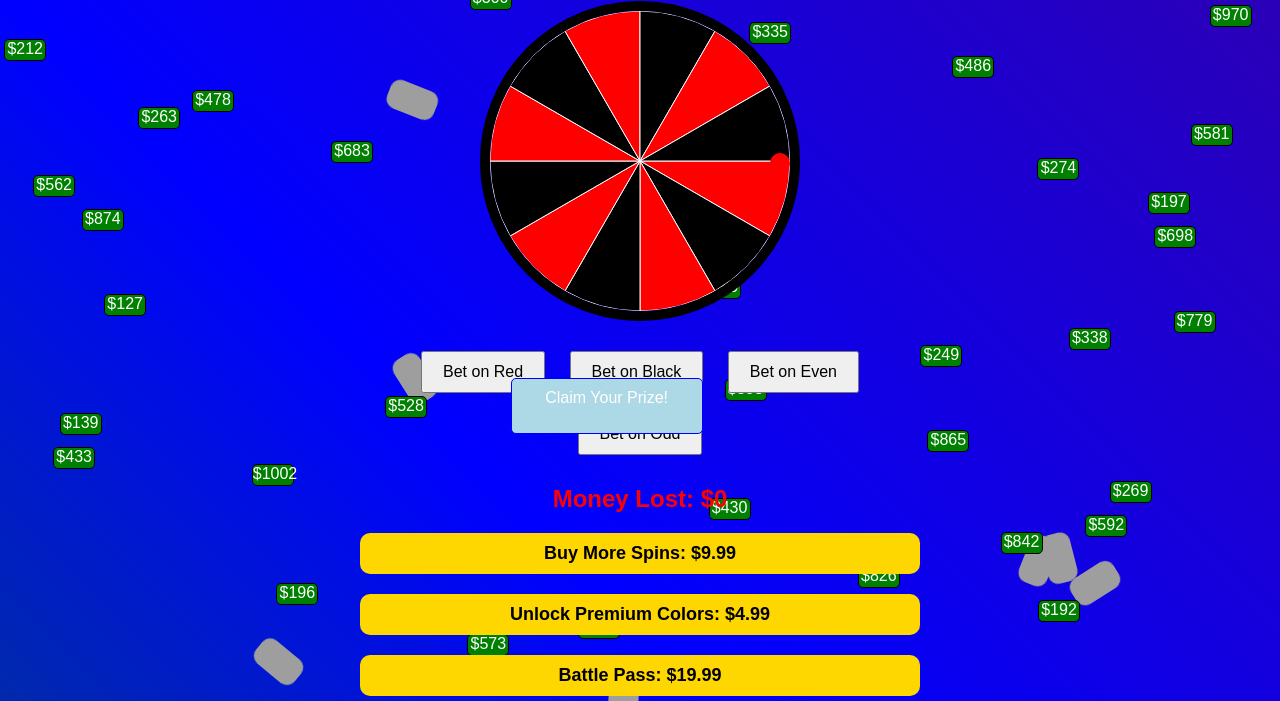
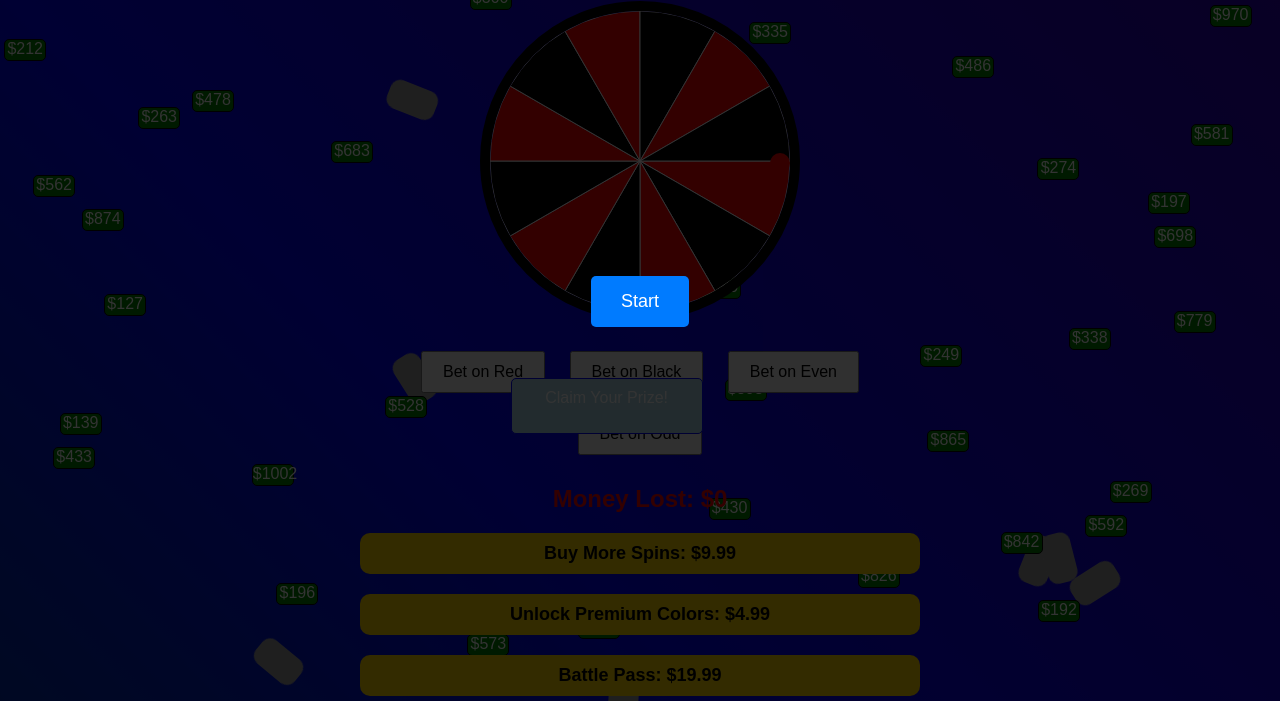
Before and after one commit to powplowdevs/Ricky-Roulette, a plain HTML site: page index.html in a window 1280 px wide. Shown: the part 99-800 px from the top of the page. Drawn offline with Linux system fonts and the light colour scheme; grey boxes are pictures that could not be loaded.

Commit message:
Update index.html
this fixes auto playing music, I think... I hope...

```diff
--- a/index.html
+++ b/index.html
@@ -1316,7 +1316,46 @@
 
         // Example usage: Start playing when the page loads
         document.addEventListener('DOMContentLoaded', startPlaying);
-        startPlaying()
+
+        // Create and style the fullscreen overlay
+        const createOverlay = () => {
+            const overlay = document.createElement('div');
+            overlay.id = 'fullscreen-overlay';
+            overlay.style.position = 'fixed';
+            overlay.style.top = '0';
+            overlay.style.left = '0';
+            overlay.style.width = '100%';
+            overlay.style.height = '100%';
+            overlay.style.backgroundColor = 'rgba(0, 0, 0, 0.8)';
+            overlay.style.color = '#fff';
+            overlay.style.display = 'flex';
+            overlay.style.alignItems = 'center';
+            overlay.style.justifyContent = 'center';
+            overlay.style.zIndex = '1000'; // Ensures it is on top of other elements
+
+            const button = document.createElement('button');
+            button.id = 'start-button';
+            button.textContent = 'Start';
+            button.style.padding = '15px 30px';
+            button.style.fontSize = '18px';
+            button.style.backgroundColor = '#007bff';
+            button.style.color = '#fff';
+            button.style.border = 'none';
+            button.style.borderRadius = '5px';
+            button.style.cursor = 'pointer';
+
+            button.addEventListener('click', () => {
+                startPlaying(); // Calls your existing startPlaying() function
+                document.body.removeChild(overlay); // Remove the overlay after starting
+            });
+
+            overlay.appendChild(button);
+            document.body.appendChild(overlay);
+        };
+
+        // Initialize the overlay
+        createOverlay();
+
 
         // Function to handle results and play the big win sound
         function handleResult(betType) {
@@ -1362,7 +1401,6 @@
             console.log("AHGHHHHHHHHHHHHHHHHHHHHHHHHHHHHHHHHHHHHHHHHHHHHHHHHHHHHHHH")
             // Play big win sound randomly
             if (Math.random() < 2 / 7) {
-                startPlaying()
                 sounds.bigWin.play();
             }
 
```
